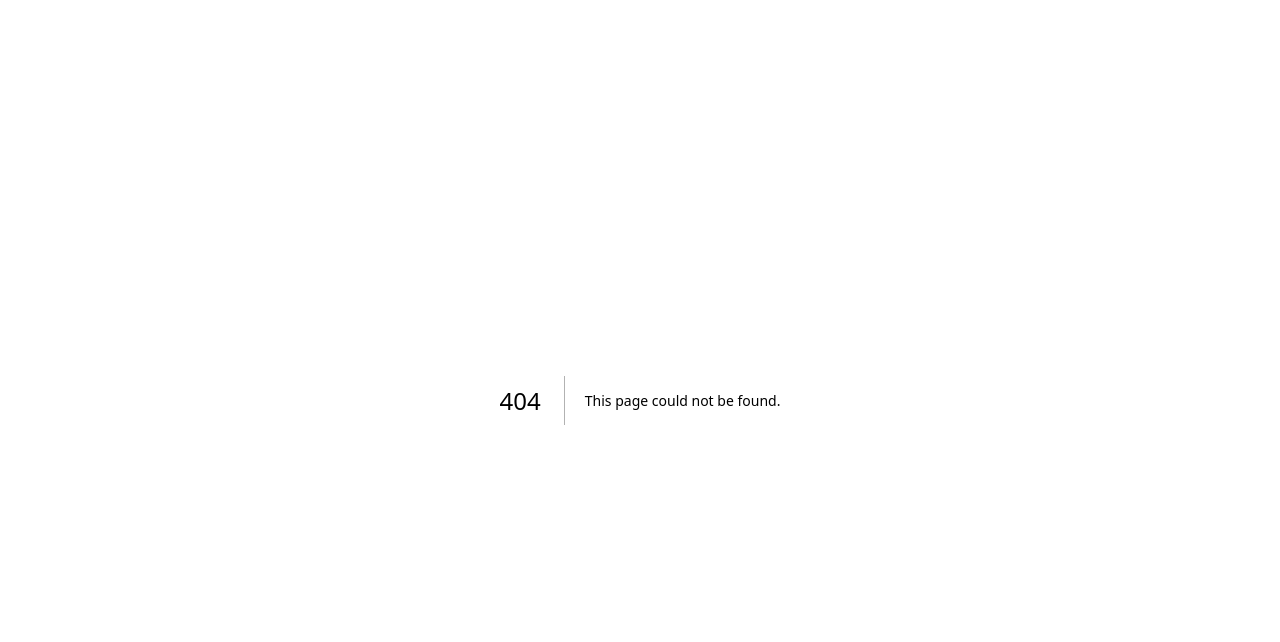
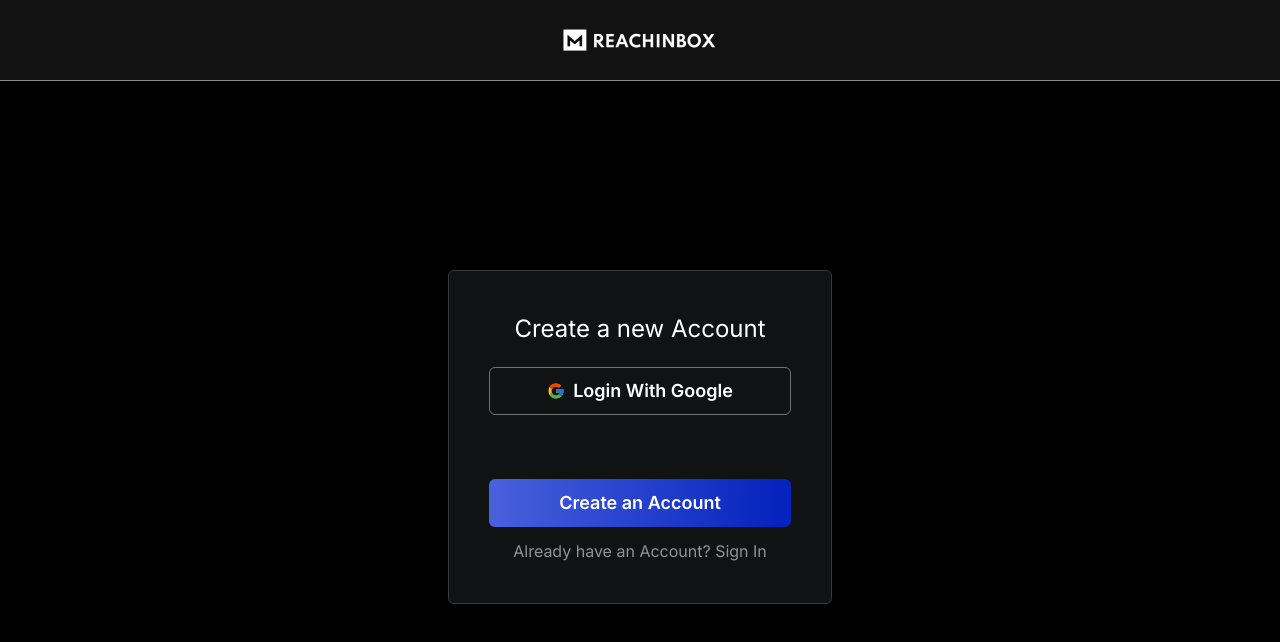
Before and after one commit to lokendra0905/onebox, a Next.js app: page /login in a window 1280 px wide. Before the commit this address had no page. Shown: the top 642 px of the page. Built offline with nearby package versions, Linux system fonts and the light colour scheme.

Commit message:
added login page and added theme setting

```diff
--- /dev/null
+++ b/src/app/Provider.js
@@ -0,0 +1,19 @@
+"use client";
+
+import { Box, ChakraProvider, useColorModeValue } from "@chakra-ui/react";
+import React from "react";
+import customTheme from "@/theme/index.";
+
+export const Provider = ({ children }) => {
+  return (
+    <ChakraProvider theme={customTheme}>
+      <Box
+        backgroundColor={useColorModeValue("black", "white")}
+        color={useColorModeValue("white", "black")}
+        minH={"100vh"}
+      >
+        {children}
+      </Box>
+    </ChakraProvider>
+  );
+};
--- a/src/app/globals.css
+++ b/src/app/globals.css
@@ -1,9 +1,9 @@
 :root {
   --max-width: 1100px;
   --border-radius: 12px;
-  --font-mono: ui-monospace, Menlo, Monaco, "Cascadia Mono", "Segoe UI Mono",
-    "Roboto Mono", "Oxygen Mono", "Ubuntu Monospace", "Source Code Pro",
-    "Fira Mono", "Droid Sans Mono", "Courier New", monospace;
+  --font-mono: ui-monospace, Menlo, Monaco, "Cascadia Mono", "Segoe UI Mono", "Roboto Mono",
+    "Oxygen Mono", "Ubuntu Monospace", "Source Code Pro", "Fira Mono", "Droid Sans Mono",
+    "Courier New", monospace;
 
   --foreground-rgb: 0, 0, 0;
   --background-start-rgb: 214, 219, 220;
@@ -17,10 +17,7 @@
     #0071ff33 160deg,
     transparent 360deg
   );
-  --secondary-glow: radial-gradient(
-    rgba(255, 255, 255, 1),
-    rgba(255, 255, 255, 0)
-  );
+  --secondary-glow: radial-gradient(rgba(255, 255, 255, 1), rgba(255, 255, 255, 0));
 
   --tile-start-rgb: 239, 245, 249;
   --tile-end-rgb: 228, 232, 233;
@@ -85,16 +82,6 @@
   overflow-x: hidden;
 }
 
-body {
-  color: rgb(var(--foreground-rgb));
-  background: linear-gradient(
-      to bottom,
-      transparent,
-      rgb(var(--background-end-rgb))
-    )
-    rgb(var(--background-start-rgb));
-}
-
 a {
   color: inherit;
   text-decoration: none;
--- a/src/app/layout.js
+++ b/src/app/layout.js
@@ -1,5 +1,8 @@
 import { Inter } from "next/font/google";
 import "./globals.css";
+
+import { Provider } from "./Provider";
+import { Box } from "@chakra-ui/react";
 
 const inter = Inter({ subsets: ["latin"] });
 
@@ -11,7 +14,9 @@
 export default function RootLayout({ children }) {
   return (
     <html lang="en">
-      <body className={inter.className}>{children}</body>
+      <body className={inter.className}>
+        <Provider>{children}</Provider>
+      </body>
     </html>
   );
 }
--- /dev/null
+++ b/src/app/login/page.js
@@ -0,0 +1,12 @@
+"use client";
+
+import { LoginLayout } from "@/layout/LoginLayout";
+import { Login } from "@/page/login";
+
+export default function Page() {
+  return (
+    <LoginLayout>
+      <Login />
+    </LoginLayout>
+  );
+}
--- /dev/null
+++ b/src/layout/Header.js
@@ -0,0 +1,13 @@
+import { Box, Center, Divider, Image, useColorModeValue } from "@chakra-ui/react";
+import React from "react";
+
+export const Header = () => {
+  return (
+    <Box  width={"100%"} height={'100%'} className="Header">
+      <Center h={'10vh'} p={5} bgColor={useColorModeValue("#121212", "white")}>
+        <Image src="/assets/logo.png" alt="logo" />
+      </Center>
+      <Divider />
+    </Box>
+  );
+};
--- /dev/null
+++ b/src/layout/LoginLayout.js
@@ -0,0 +1,12 @@
+import { Box, Center, useColorModeValue } from "@chakra-ui/react";
+import React from "react";
+import { Header } from "./Header";
+
+export const LoginLayout = ({ children }) => {
+  return (
+    <Box className="heaad334" minH={"100vh"}>
+      <Header />
+      <Box minH={"89vh"}>{children}</Box>
+    </Box>
+  );
+};
--- /dev/null
+++ b/src/page/login/index.js
@@ -0,0 +1,50 @@
+import {
+  Box,
+  Button,
+  Card,
+  CardHeader,
+  Center,
+  Flex,
+  Heading,
+  Text,
+  useColorModeValue,
+} from "@chakra-ui/react";
+import React from "react";
+import { FcGoogle } from "react-icons/fc";
+
+export const Login = () => {
+  return (
+    <Center minH={"89vh"}>
+      <Card variant={"outline"} bg={"#111214"} border={"1px solid #343A40"} p={10} w={"30%"}>
+        <Text textAlign={"center"} color={useColorModeValue("white", "black")} fontSize={"x-large"}>
+          Create a new Account
+        </Text>
+        <Button
+          mt={5}
+          leftIcon={<FcGoogle />}
+          bg={"transparent"}
+          color={useColorModeValue("white", "black")}
+          _hover={{ bg: "none" }}
+          border={"1px solid #707172"}
+          size={"lg"}
+        >
+          Login With Google
+        </Button>
+
+        <Button
+          mt={16}
+          bg={"linear-gradient(91.73deg, #4B63DD -2.99%, rgba(5, 36, 191, 0.99) 95.8%)"}
+          color={"white"}
+          _hover={{ bg: "linear-gradient(91.73deg, #4B63DD -2.99%, rgba(5, 36, 191, 0.99) 95.8%)" }}
+          border={"none"}
+          size={"lg"}
+        >
+          Create an Account
+        </Button>
+        <Text textAlign={"center"} color={"#909296"} mt={3}>
+          Already have an Account? Sign In{" "}
+        </Text>
+      </Card>
+    </Center>
+  );
+};
--- /dev/null
+++ b/src/theme/index..js
@@ -0,0 +1,8 @@
+import { extendTheme } from "@chakra-ui/react";
+
+const customTheme = extendTheme({
+  initialColorMode: "dark",
+  useSystemColorMode: false,
+});
+
+export default customTheme;
```
Also changed, not shown: package.json (+8 -1 lines), src/app/page.js (+7 -88 lines), public/assets/logo.png (added), 1 other file (tests, documents, lock files or other folders).
